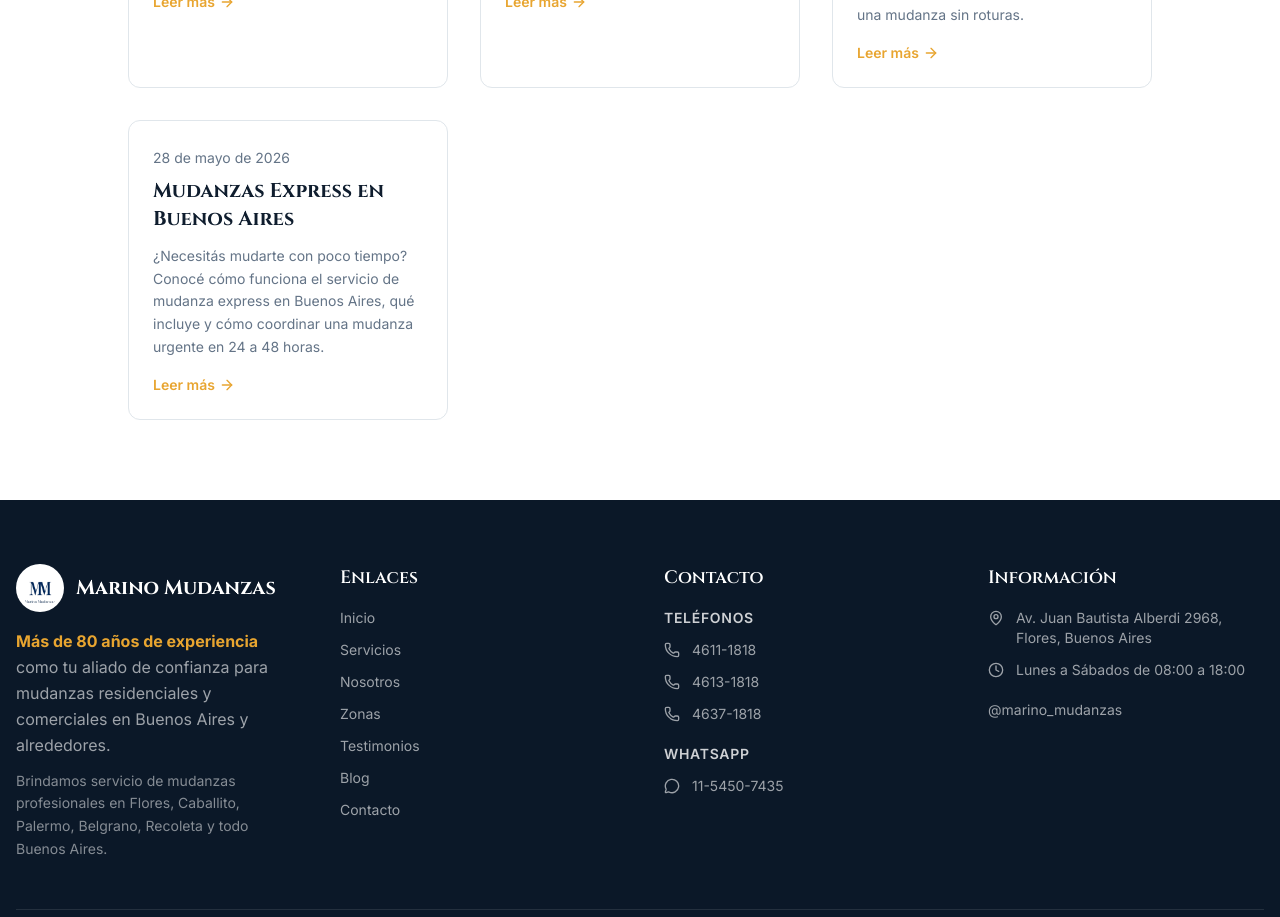
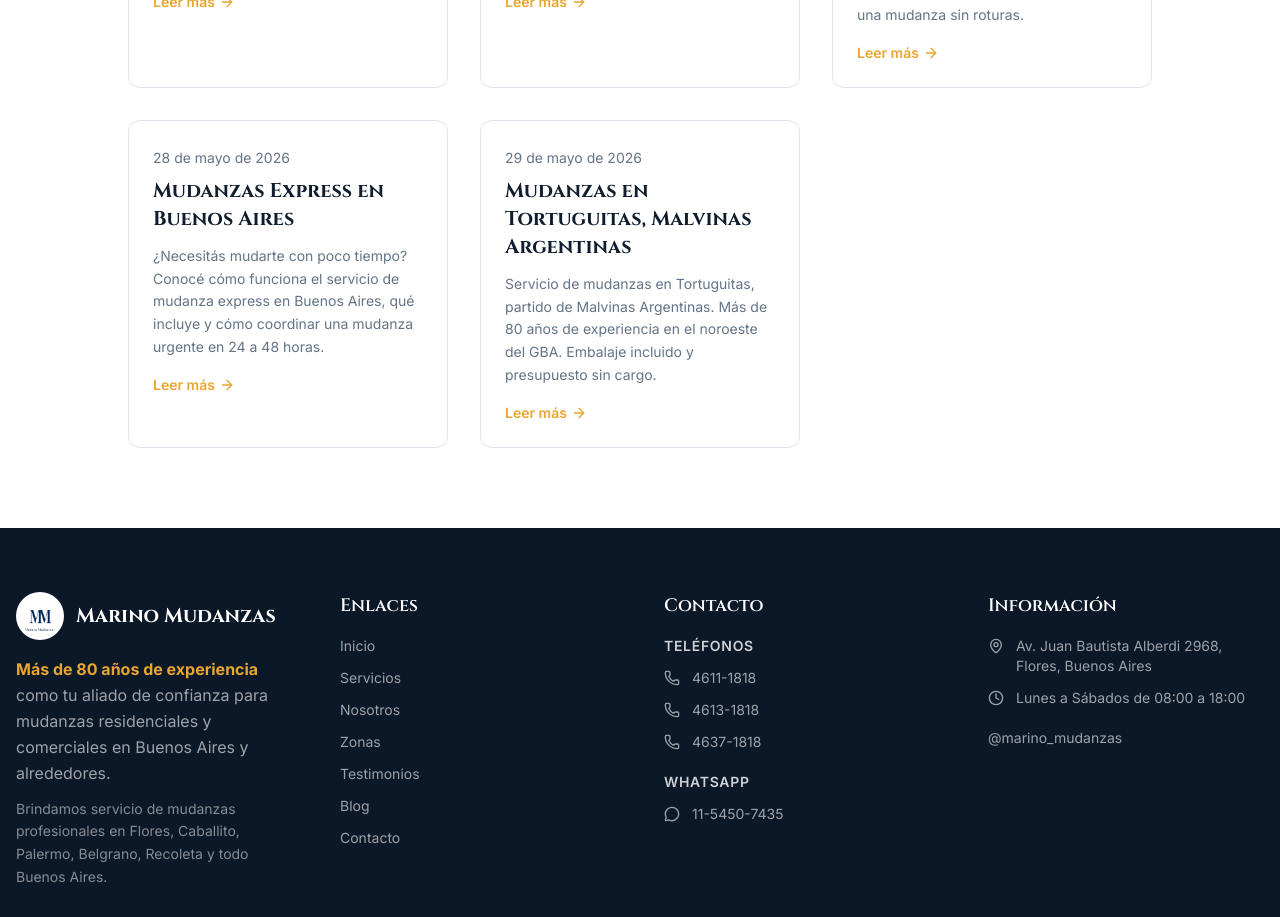
Before and after one commit to Lukaku55/marinomudanzas-next, a Next.js app: page /blog in a window 1280 px wide. Shown: the part 8680-9597 px from the top of the page. Built offline with nearby package versions, Linux system fonts and the light colour scheme.

Commit message:
Add mudanzas-tortuguitas to blog index

```diff
--- a/app/blog/page.tsx
+++ b/app/blog/page.tsx
@@ -94,6 +94,7 @@ const articles = [
   {slug:'que-no-transportan-las-empresas-de-mudanzas',title:'Qué No Transportan las Empresas de Mudanzas',excerpt:'Guía completa sobre objetos prohibidos en una mudanza: garrafas, joyas, mascotas, alimentos perecederos y más. Evitá sorpresas el día del traslado.',date:'2026-05-26'},
   {slug:'como-armar-cajas-mudanza',title:'Cómo Armar Cajas para Mudanza: Guía Completa',excerpt:'Técnicas profesionales para armar y empacar cajas correctamente. Cómo proteger objetos frágiles, elegir los materiales y organizar el contenido para una mudanza sin roturas.',date:'2026-05-28'},
   {slug:'mudanzas-express-buenos-aires',title:'Mudanzas Express en Buenos Aires',excerpt:'¿Necesitás mudarte con poco tiempo? Conocé cómo funciona el servicio de mudanza express en Buenos Aires, qué incluye y cómo coordinar una mudanza urgente en 24 a 48 horas.',date:'2026-05-28'},
+  {slug:'mudanzas-tortuguitas',title:'Mudanzas en Tortuguitas, Malvinas Argentinas',excerpt:'Servicio de mudanzas en Tortuguitas, partido de Malvinas Argentinas. Más de 80 años de experiencia en el noroeste del GBA. Embalaje incluido y presupuesto sin cargo.',date:'2026-05-29'},
 ];
 
 export default function Blog() {
```
